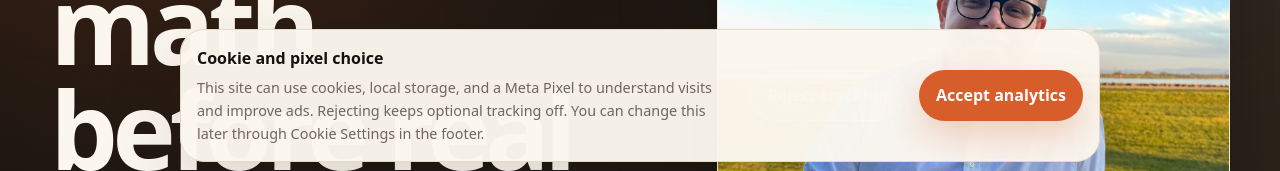
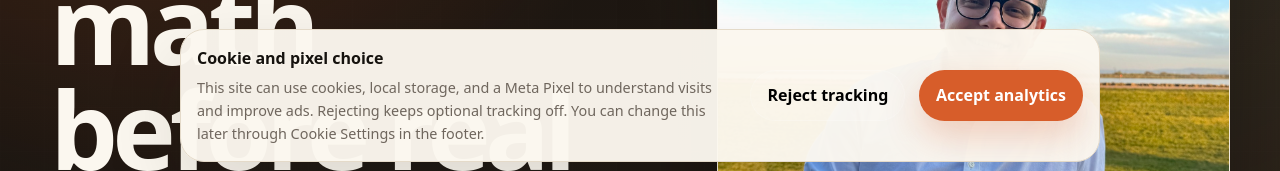
Before and after one commit to evankski/real_estate_landing, a plain HTML site: page index.html in a window 1280 px wide. Shown: the part 622-793 px from the top of the page. Drawn offline with Linux system fonts and the light colour scheme.

Commit message:
changes reject color

```diff
--- a/index.html
+++ b/index.html
@@ -542,7 +542,7 @@
       <p>This site can use cookies, local storage, and a Meta Pixel to understand visits and improve ads. Rejecting keeps optional tracking off. You can change this later through Cookie Settings in the footer.</p>
     </div>
     <div class="cookie-actions">
-      <button type="button" class="button small secondary" id="rejectCookies">Reject tracking</button>
+      <button type="button" class="button small secondary" id="rejectCookies" style="color: black;">Reject tracking</button>
       <button type="button" class="button small primary" id="acceptCookies">Accept analytics</button>
     </div>
   </aside>
```
